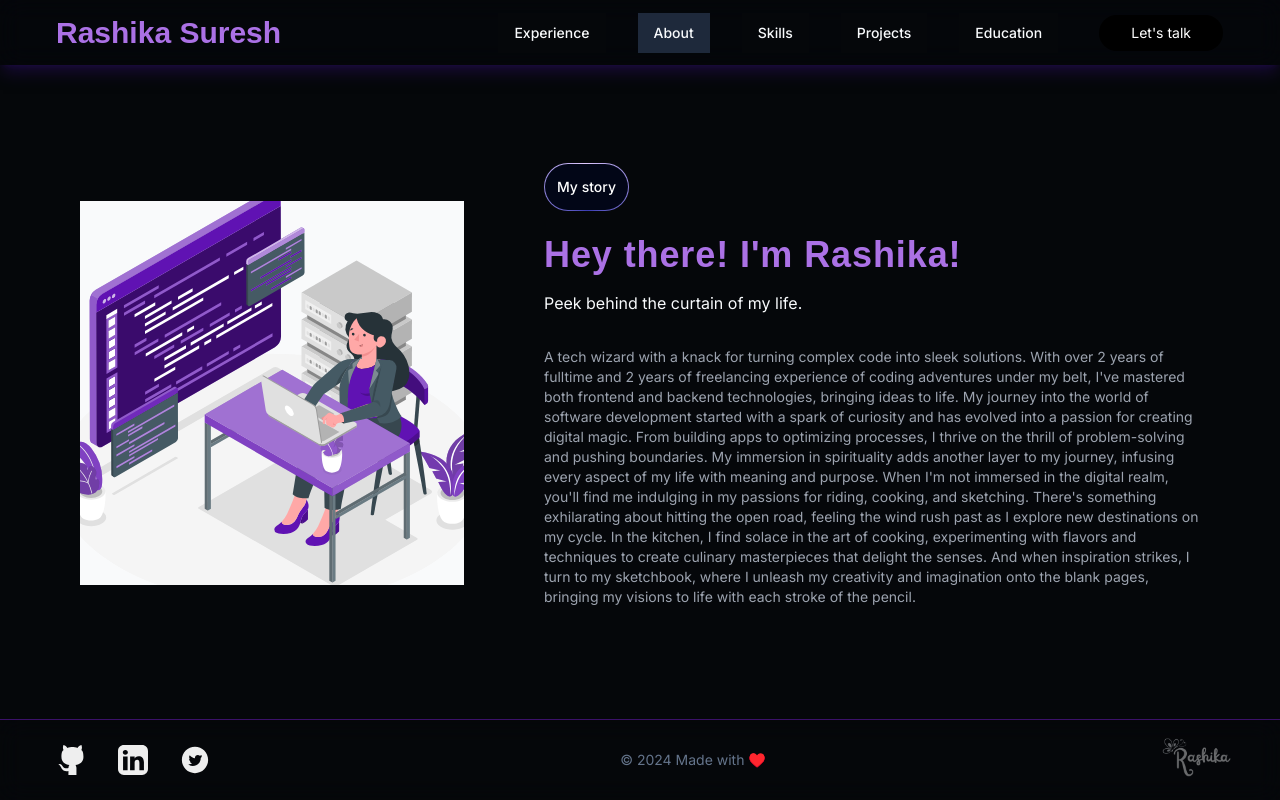
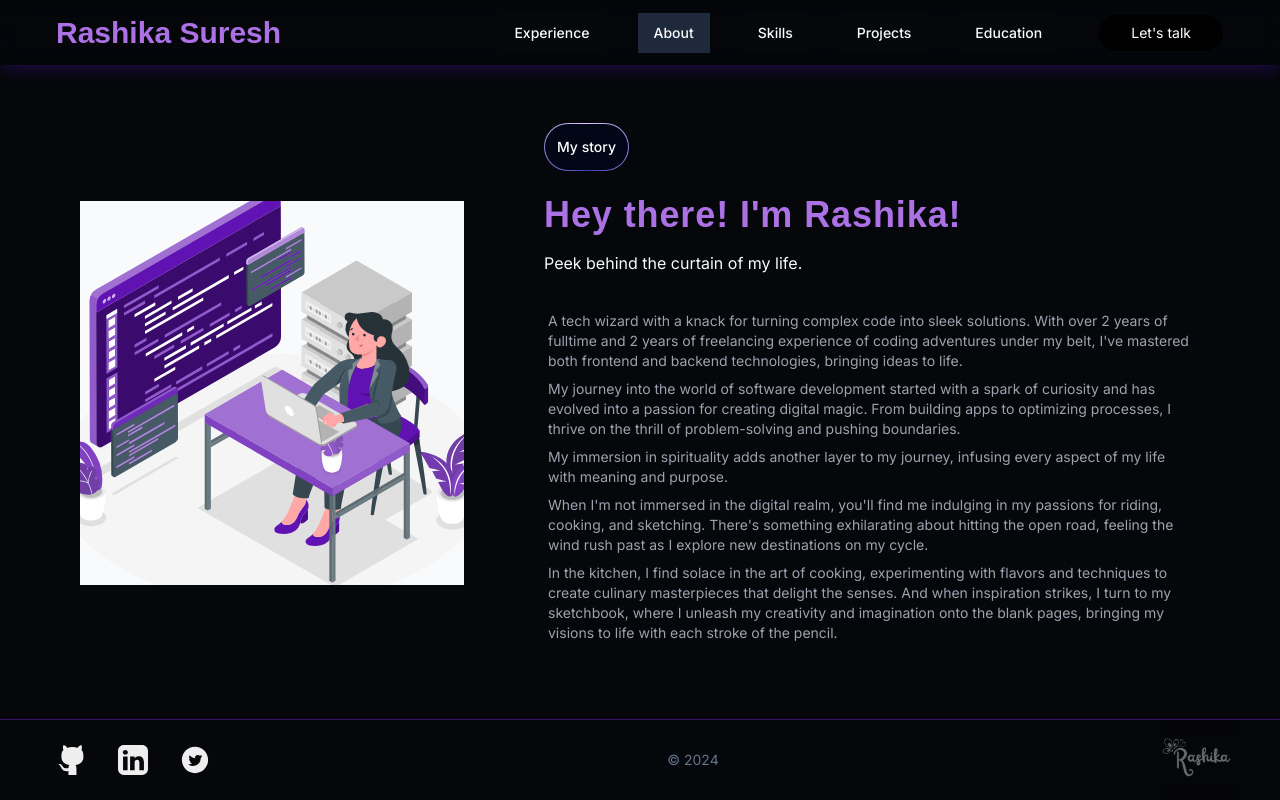
Before and after one commit to Rashika258/portfolio, a Next.js app: page /about in a window 1280 px wide. Built offline with nearby package versions, Linux system fonts and the light colour scheme; a web font is replaced by a local one.

Commit message:
about content changes

```diff
--- a/app/about/page.tsx
+++ b/app/about/page.tsx
@@ -16,7 +16,7 @@ export default function About() {
         </DirectionAwareHoverCard>
       </div>
       <div className="flex flex-col items-center justify-center xl:py-10 xl:pl-20">
-        <HeaderText text="My story" className="r pt-0" />
+        <HeaderText text="My story" className=" pt-0" />
 
         <TextGenerateEffect words={aboutWords} className="w-full" />
         <SubHeaderText
@@ -25,7 +25,11 @@ export default function About() {
         />
 
         <div className="flex w-full py-4 text-left text-sm  text-gray-400 ">
-          <p>{aboutContent}</p>
+          <ul>{aboutContent && aboutContent?.length> 0 && aboutContent?.map((content, idx) =>{
+            return(
+              <li className="p-1" key={idx}>{content}</li>
+            )
+          })}</ul>
         </div>
       </div>
     </div>
--- a/components/data.ts
+++ b/components/data.ts
@@ -32,12 +32,12 @@ export const navItems = [
 ];
 
 export const aboutWords = `Hey there! I'm Rashika!`;
-export const aboutContent = `A tech wizard with a knack for turning complex code into sleek solutions. With over 2 years of fulltime and 2 years of freelancing experience of coding adventures under my belt, I've mastered both frontend and backend technologies, bringing ideas to life.
+export const aboutContent =[ `A tech wizard with a knack for turning complex code into sleek solutions. With over 2 years of fulltime and 2 years of freelancing experience of coding adventures under my belt, I've mastered both frontend and backend technologies, bringing ideas to life.`,
 
-My journey into the world of software development started with a spark of curiosity and has evolved into a passion for creating digital magic. From building apps to optimizing processes, I thrive on the thrill of problem-solving and pushing boundaries.
+`My journey into the world of software development started with a spark of curiosity and has evolved into a passion for creating digital magic. From building apps to optimizing processes, I thrive on the thrill of problem-solving and pushing boundaries.`,
 
-My immersion in spirituality adds another layer to my journey, infusing every aspect of my life with meaning and purpose.
-When I'm not immersed in the digital realm, you'll find me indulging in my passions for riding, cooking, and sketching. There's something exhilarating about hitting the open road, feeling the wind rush past as I explore new destinations on my cycle. In the kitchen, I find solace in the art of cooking, experimenting with flavors and techniques to create culinary masterpieces that delight the senses. And when inspiration strikes, I turn to my sketchbook, where I unleash my creativity and imagination onto the blank pages, bringing my visions to life with each stroke of the pencil.`;
+`My immersion in spirituality adds another layer to my journey, infusing every aspect of my life with meaning and purpose.`,
+`When I'm not immersed in the digital realm, you'll find me indulging in my passions for riding, cooking, and sketching. There's something exhilarating about hitting the open road, feeling the wind rush past as I explore new destinations on my cycle. `,`In the kitchen, I find solace in the art of cooking, experimenting with flavors and techniques to create culinary masterpieces that delight the senses. And when inspiration strikes, I turn to my sketchbook, where I unleash my creativity and imagination onto the blank pages, bringing my visions to life with each stroke of the pencil.`];
 
 export const heroWords = `I'm a seasoned Full Stack Software Engineer renowned for my ability to engineer dynamic solutions that transcend industry boundaries. With a meticulous focus on performance optimization, user experience enhancement, and security fortification, I excel in crafting robust digital experiences that leave a lasting impact.`;
 export const firstHeroTextArray = [
--- a/components/ui/footer.tsx
+++ b/components/ui/footer.tsx
@@ -32,7 +32,7 @@ const Footer = () => {
       </div>
 
       <div className="hidden text-sm text-slate-500  md:flex">
-      &#169; 2024 Made with ♥️
+      &#169; 2024
       </div>
 
       <div className="hidden  opacity-40 md:flex">
```
